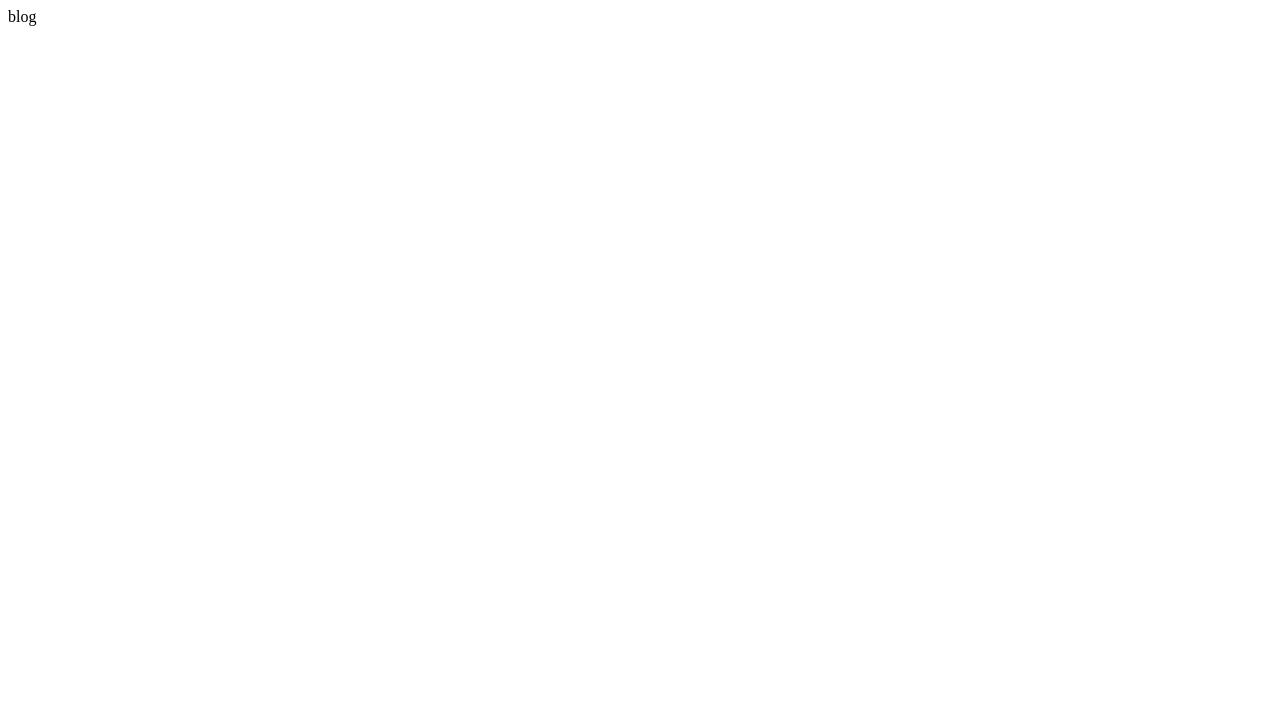
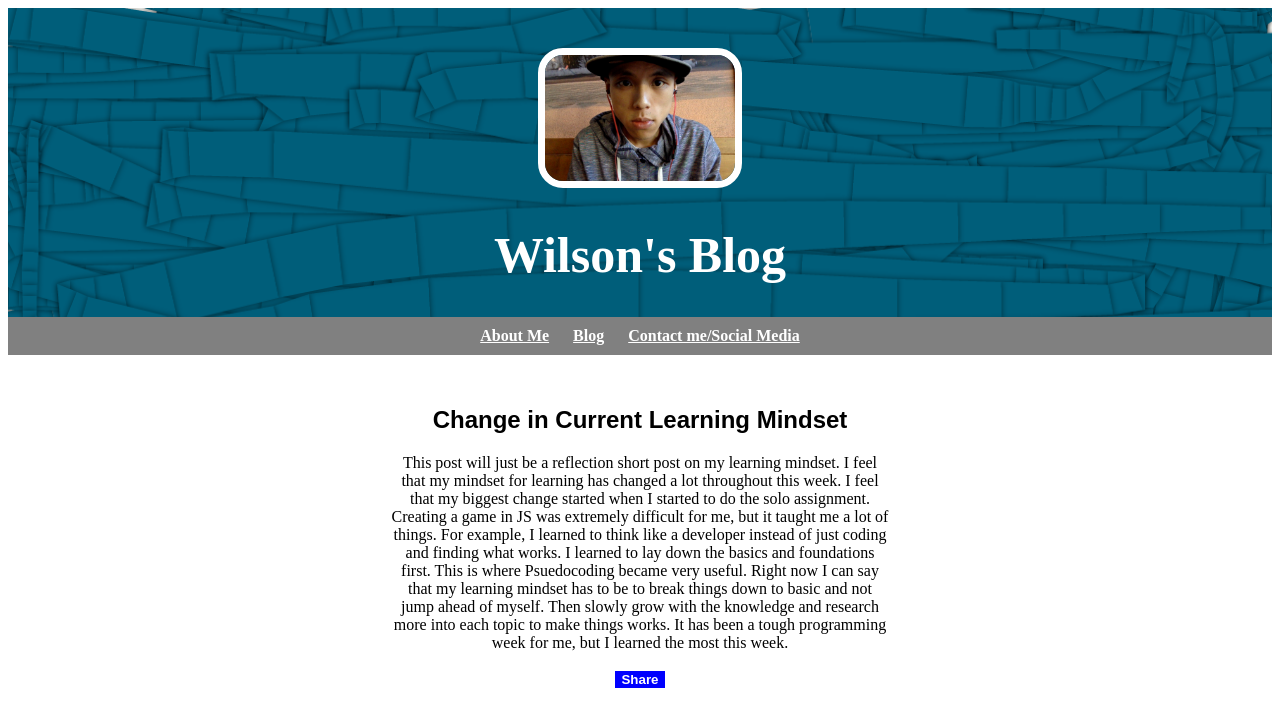
Before and after one commit to wilsonpeng8/wilsonpeng8a.github.io, a plain HTML site: page blog-posts/week3_cultural.html in a window 1280 px wide. Drawn offline with Linux system fonts and the light colour scheme.

Commit message:
cultural blog

```diff
--- a/blog-posts/week3_cultural.html
+++ b/blog-posts/week3_cultural.html
@@ -1 +1,33 @@
-blog
+<!DOCTYPE html>
+<head>
+  <link rel="stylesheet" type="text/css" href="../stylesheets/blog-stylesheet.css">
+
+</head>
+<body>
+  <header>
+
+    <img src="../images/selfphoto.png">
+
+    <h1>Wilson's Blog</h1>
+    <ul>
+      <li><a href="#">About Me</a></li>
+      <li><a href="#">Blog</a></li>
+      <li><a href="#">Contact me/Social Media</a></li>
+    </ul>
+  </header>
+<article>
+  <h2>Change in Current Learning Mindset</h2>
+  <p>This post will just be a reflection short post on my learning mindset. I feel that my mindset for learning has changed
+    a lot throughout this week. I feel that my biggest change started when I started to do the solo assignment. Creating
+    a game in JS was extremely difficult for me, but it taught me a lot of things. For example, I learned to think like a
+    developer instead of just coding and finding what works. I learned to lay down the basics and foundations first. This is
+    where Psuedocoding became very useful.
+
+    Right now I can say that my learning mindset has to be to break things down to basic and not jump ahead of myself. Then
+    slowly grow with the knowledge and research more into each topic to make things works. It has been a tough programming
+    week for me, but I learned the most this week.
+  </p>
+  <button>Share</button>
+</article>
+
+</body>
```
